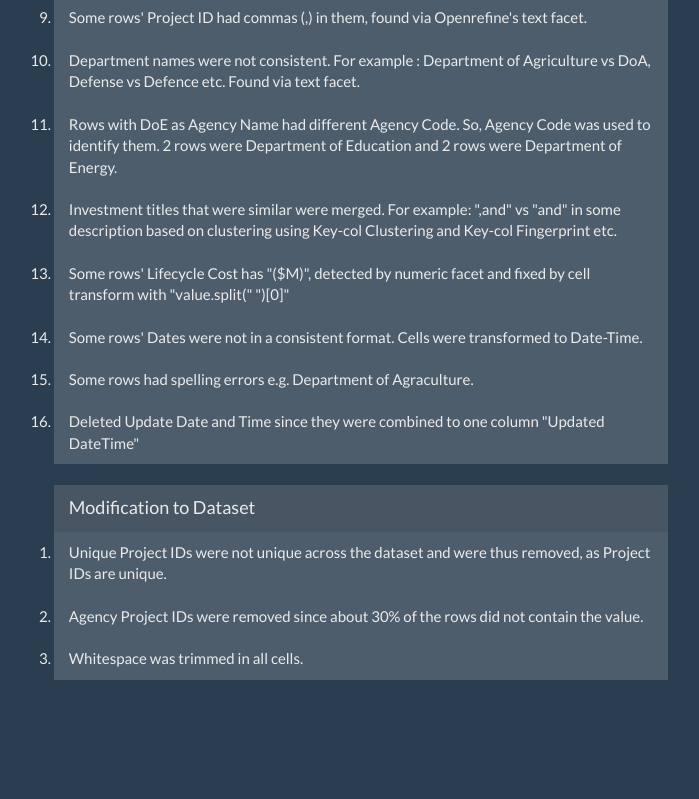
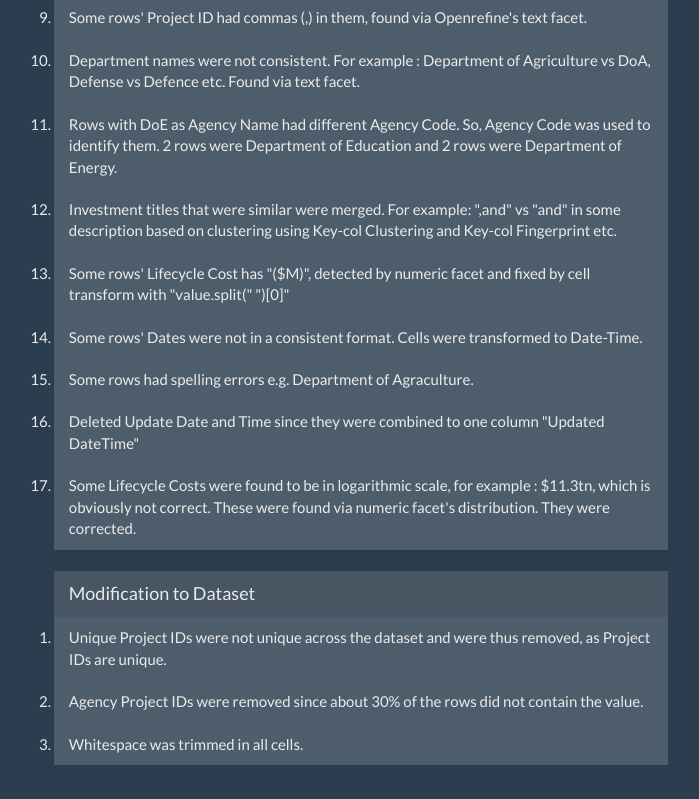
Before and after one commit to shakibbinhamid/odi-cw-1, a website: page www/cleaning.html in a window 1280 px wide. Shown: the part 695-1494 px from the top of the page, without its empty margins (279-978 px from the left). Before the commit the page ends 1409 px from the top, so only its background shows below. Drawn offline with nearby package versions, Linux system fonts and the light colour scheme.

Commit message:
Added the logarithmic scale error

```diff
--- a/www/cleaning.html
+++ b/www/cleaning.html
@@ -142,6 +142,11 @@
                         <li class="list-group-item">
                             Deleted Update Date and Time since they were combined to one column "Updated DateTime"
                         </li>
+                        <li class="list-group-item">
+                            Some Lifecycle Costs were found to be in logarithmic scale, for example : $11.3tn, which
+                            is obviously not correct. These were found via numeric facet's distribution. They were
+                            corrected.
+                        </li>
                     </ol>
                 </div>
 
```
